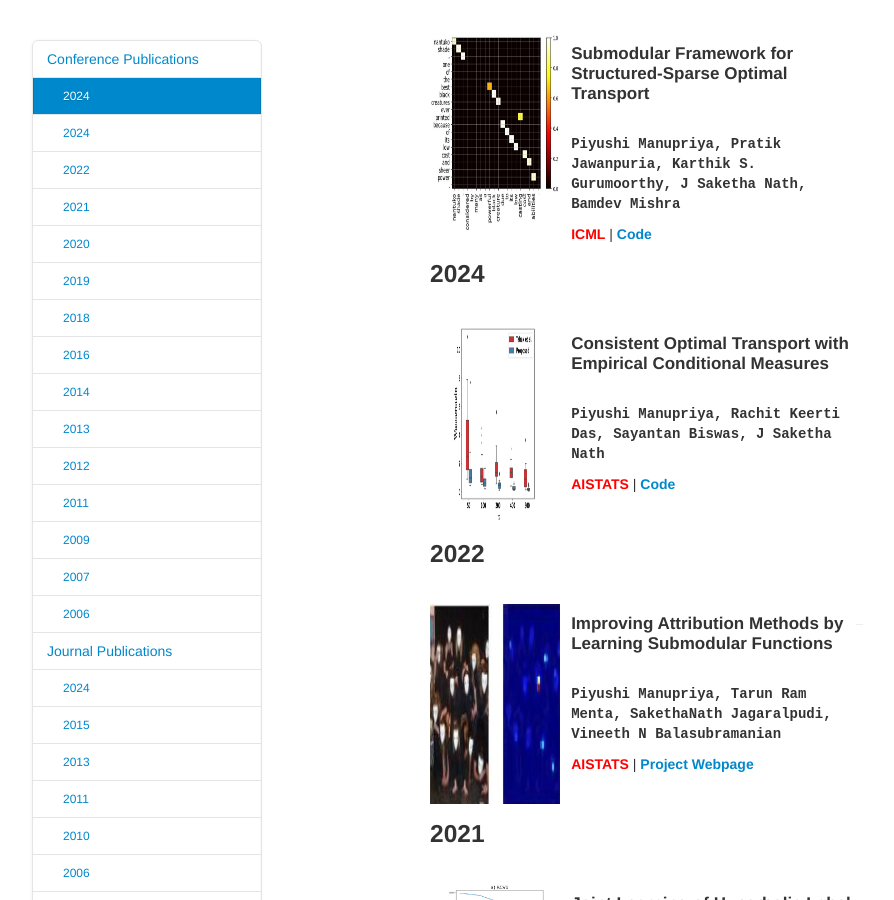
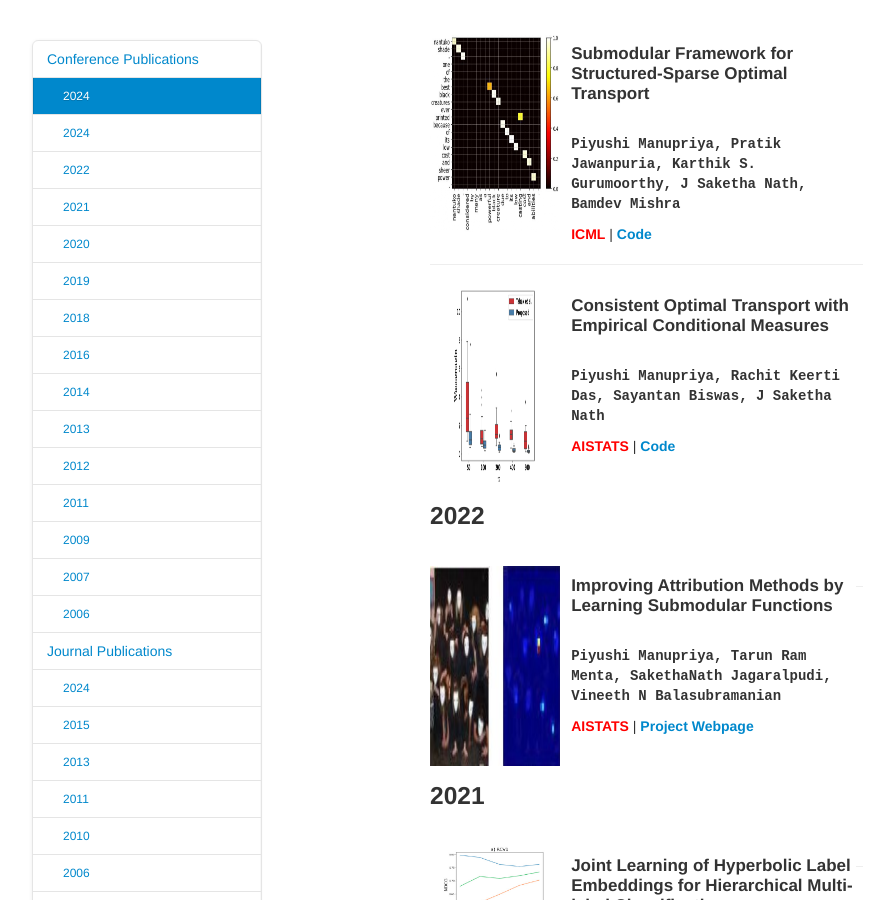
Before and after one commit to atmlr-lab/atmlr-lab.github.io, a Jekyll site: the page built from highlights.md, in a window 1280 px wide and 900 px high, scrolled down 1011 px. Shown: the whole window, without its empty margins (108-1002 px from the left). Built offline with Jekyll 4.4.1, drawn with Linux system fonts in a browser that asks for light colours.

Commit message:
removed duplicate 2024 heading

```diff
--- a/highlights.md
+++ b/highlights.md
@@ -65,7 +65,6 @@ layout: default
          <br/>
          Our PhD student selected as one among the 4 Indian receipients of the early-stage (4 Yrs fellowship) <mark style="background-color: white; color:red;"><b><a href="https://research.google/outreach/phd-fellowship/recipients/?category=2021">Google PhD Fellowship '21</a></b></mark>; also selected for
          <mark style="background-color: white; color:red;"><b><a href="https://pmrf.in">PMRF '21</a></b></mark>.
-
    </div>
 	</section>
    <section id="published">
@@ -87,10 +86,7 @@ layout: default
                <a href="https://github.com/piyushi-0/Sparse-UOT"><b>Code</b></a>
             </div>
          </div>
-      </section>
-	   <section id="2024_c">
-         <h3>2024</h3>
-         <br/>
+         <hr>
          <div class="row-fluid">
             <div class="span4">
                <img class="publications-thumb" src="thumbs/cot.jpg" alt="AISTATS24" style="width:200px;height:200px;">
```
